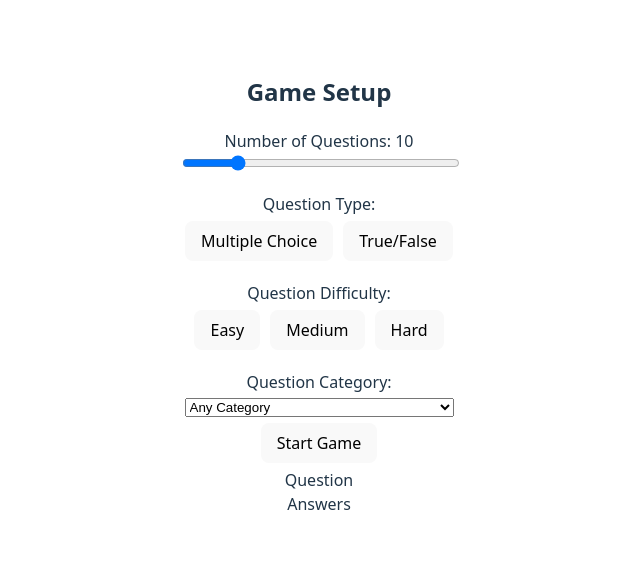
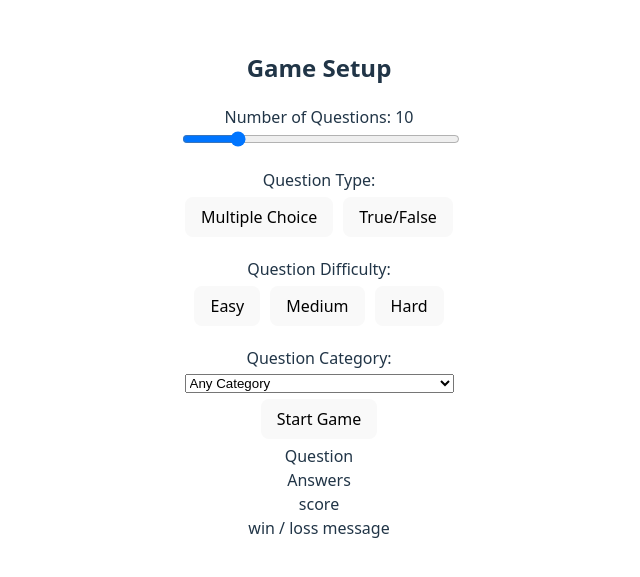
Before and after one commit to wk642/trivia-game-with-api, a React (Vite) app in the folder client/: page / in a window 1280 px wide. Shown: the part 115-692 px from the top of the page, without its empty margins (321-961 px from the left). Built offline with nearby package versions, Linux system fonts and the light colour scheme.

Commit message:
Adding this incase i run into the 429 error again

```diff
--- a/client/src/App.jsx
+++ b/client/src/App.jsx
@@ -2,15 +2,15 @@ import React, { useState } from 'react'
 import './App.css'
 import GameSetup from './components/GameSetup'
 import GamePlay from './components/GamePlay'
+import GameResult from './components/GameResult'
 
 function App() {
   return (
-
       <div>
         <GameSetup />
         <GamePlay />
+        <GameResult />
       </div>
-
   )
 }
 
--- a/client/src/components/GameResult.jsx
+++ b/client/src/components/GameResult.jsx
@@ -0,0 +1,17 @@
+import React from "react";
+
+function GameResult() {
+  return (
+    <div>
+      <div className="score-div">
+        score
+      </div>
+
+      <div className="message-div">
+        win / loss message
+      </div>
+    </div>
+  )
+}
+
+export default GameResult;
```
Also changed, not shown: 1 other file (tests, documents, lock files or other folders).
